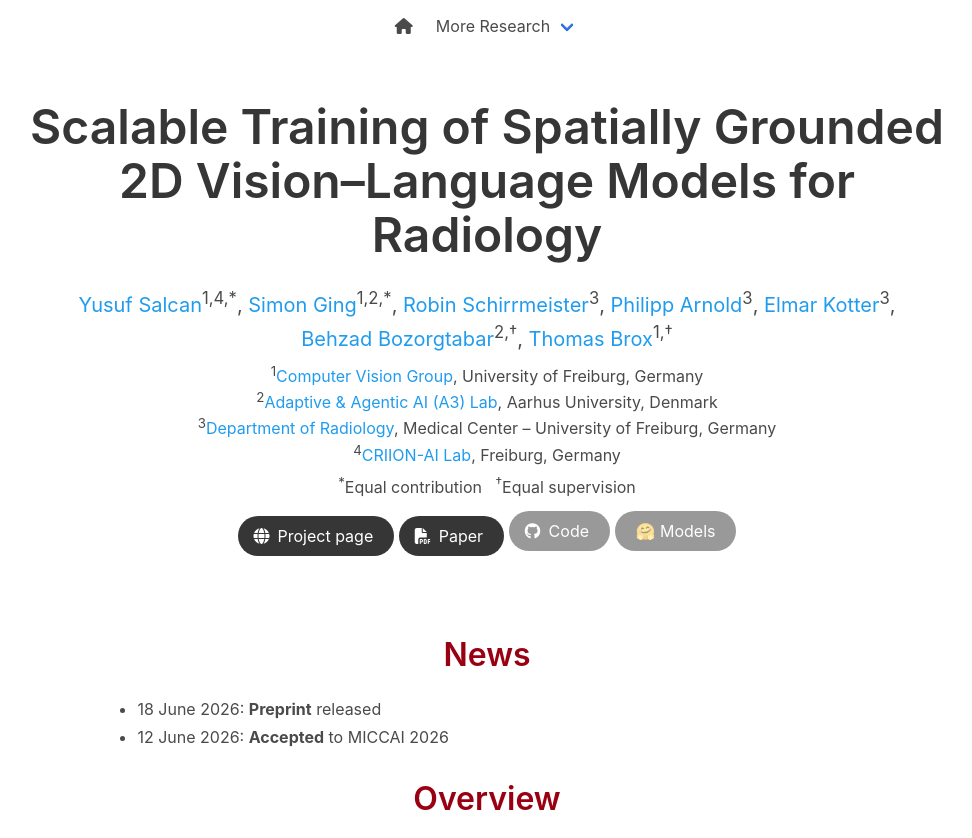
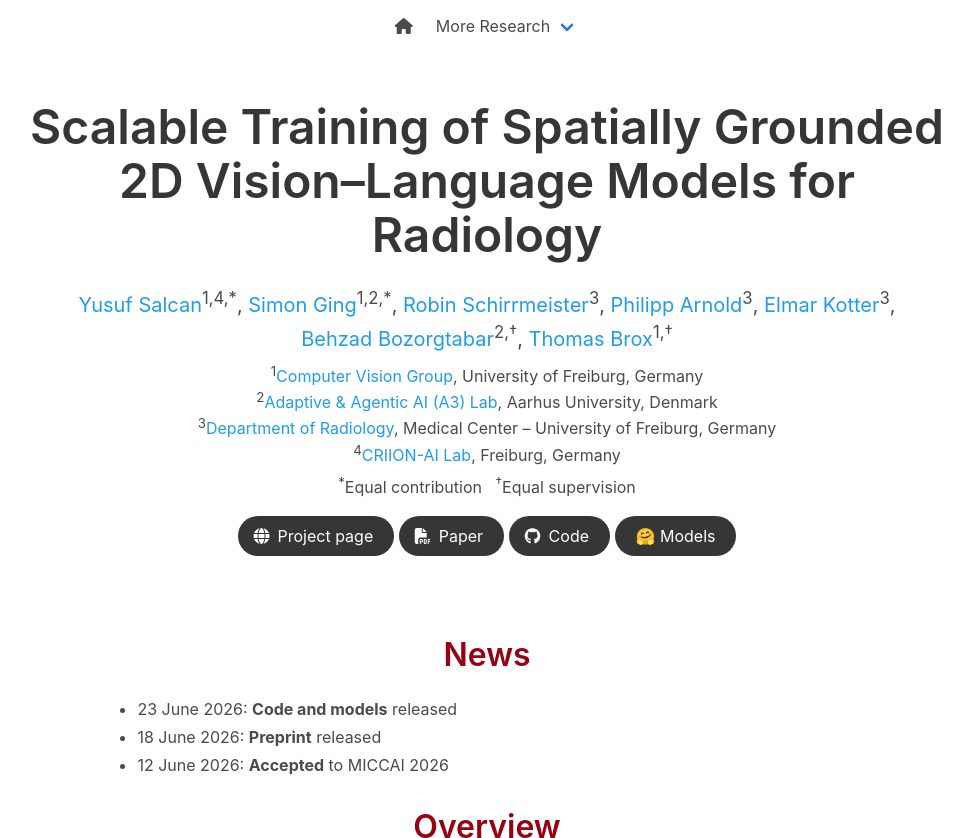
Before and after one commit to radgrounder/radgrounder.github.io, a plain HTML site: page index.html in a window 1280 px wide. Shown: the top 838 px of the page, without its empty margins (153-1125 px from the left). Drawn offline with Linux system fonts and the light colour scheme.

Commit message:
re-enable links to code and models

```diff
--- a/index.html
+++ b/index.html
@@ -112,18 +112,18 @@
                             </span>
                             <!-- Code Link -->
                             <span class="link-block">
-                                <span class="external-link button is-normal is-rounded is-dark"
-                                      style="opacity: 0.5; cursor: default;" aria-disabled="true">
+                                <a href="https://github.com/lmb-freiburg/RadGrounder"
+                                   class="external-link button is-normal is-rounded is-dark" target="_blank">
                                     <span class="icon"><i class="fab fa-github"></i></span>
                                     <span>Code</span>
-                                </span>
+                                </a>
                             </span>
                             <!-- HF Models Link -->
                             <span class="link-block">
-                                <span class="external-link button is-normal is-rounded is-dark"
-                                      style="opacity: 0.5; cursor: default;" aria-disabled="true">
+                                <a href="https://huggingface.co/lmb-freiburg/radgrounder"
+                                   class="external-link button is-normal is-rounded is-dark" target="_blank">
                                     <span>🤗 Models</span>
-                                </span>
+                                </a>
                             </span>
                         </div>
                     </div>
@@ -141,6 +141,7 @@
                 <h2 class="title is-3">News</h2>
                 <div class="content has-text-left">
                     <ul>
+                        <li>23 June 2026: <b>Code and models</b> released</li>
                         <li>18 June 2026: <b>Preprint</b> released</li>
                         <li>12 June 2026: <b>Accepted</b> to MICCAI 2026</li>
                     </ul>
```
